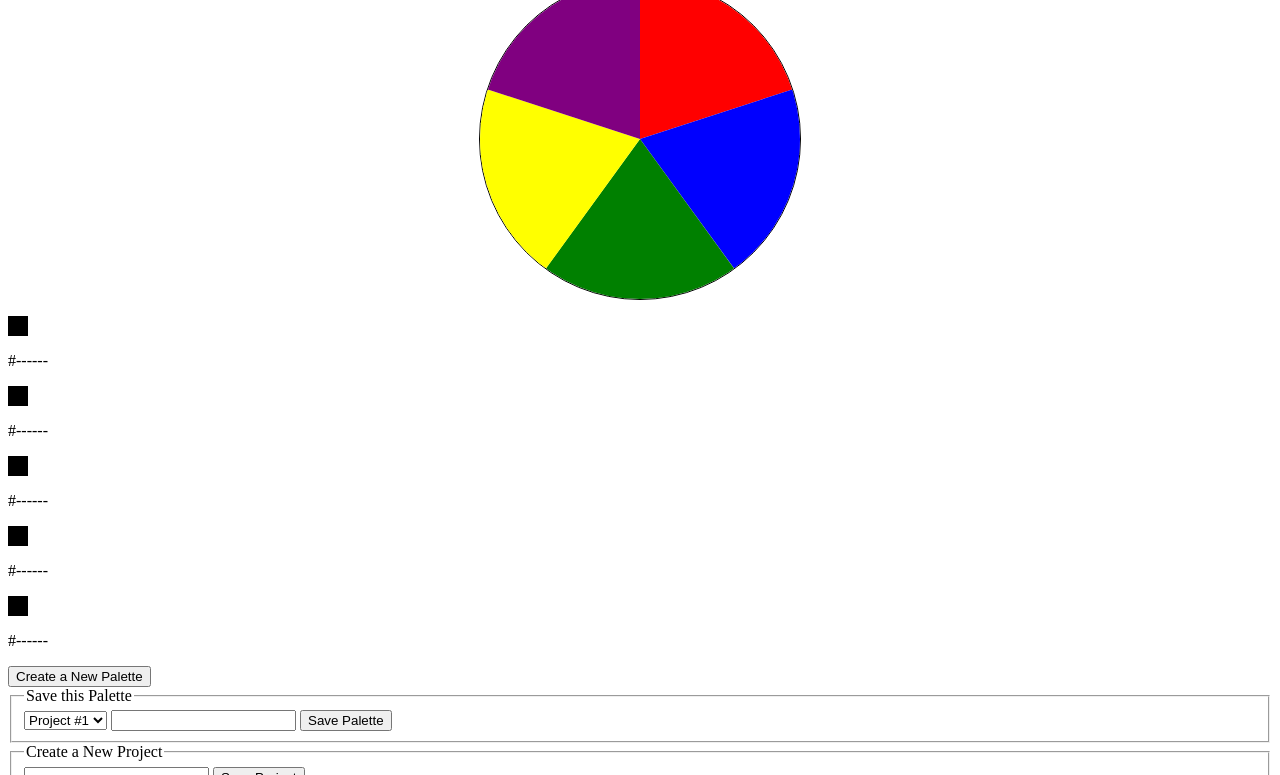
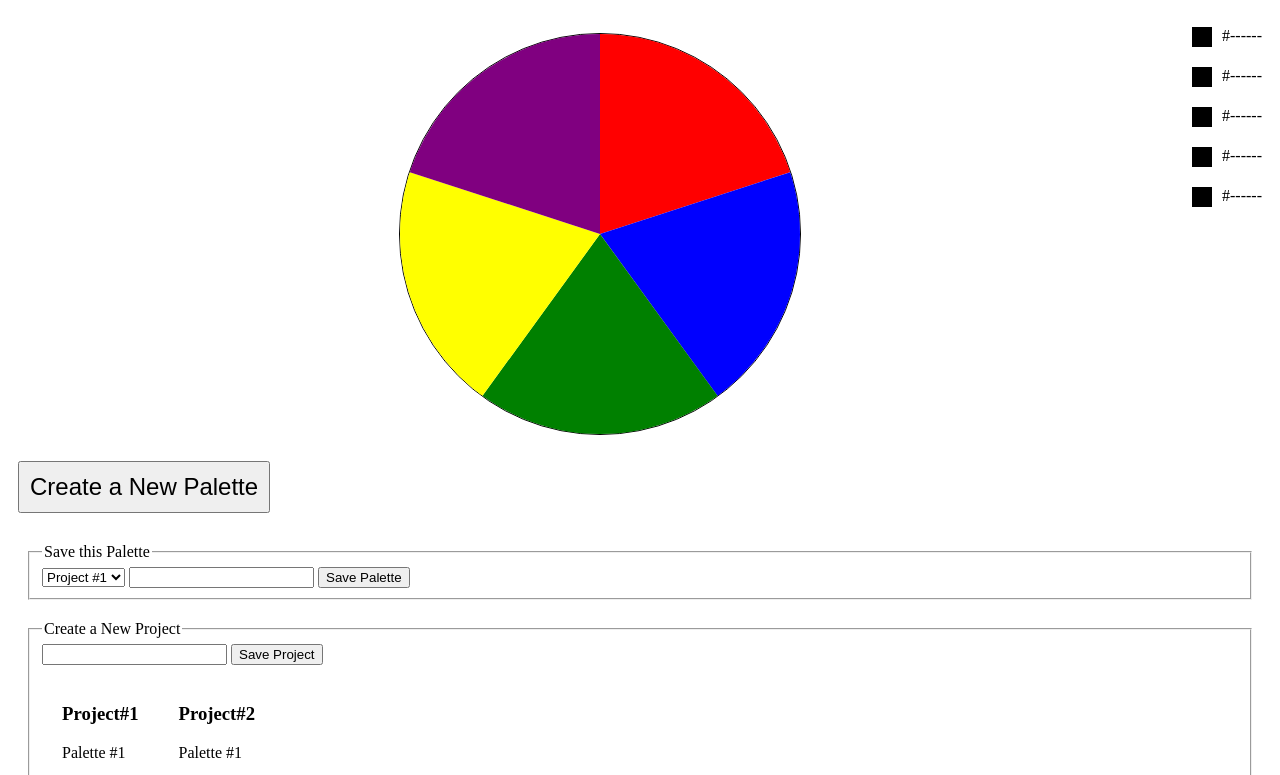
Before and after one commit to Tobin-jn/bouquet-palette, a website: page public/index.html in a window 1280 px wide. Shown: the part 102-877 px from the top of the page. Drawn offline with Linux system fonts and the light colour scheme.

Commit message:
Styling palette and new palette button

```diff
--- a/public/css/styles.css
+++ b/public/css/styles.css
@@ -1,6 +1,12 @@
 .app-title {
   color: red;
   text-align: center;
+  font-size: 3em;
+}
+
+.palette-creator {
+  display: flex;
+  flex-direction: row;
 }
 
 .palette {
@@ -8,8 +14,8 @@
   border: solid black 1px;
   padding: 0;
   margin: 1em auto;
-  width: 20em;
-  height: 20em;
+  width: 25em;
+  height: 25em;
   border-radius: 50%;
   list-style: none;
   overflow: hidden;
@@ -65,8 +71,30 @@ li:nth-child(5) {
   padding: 20px;
 }
 
+
+.hexCode-container {
+  display: flex;
+  flex-direction: row;
+}
+
 .color-circle {
   width: 20px;
   height: 20px;
   background: black;
+  margin: 10px 0px;
 }
+
+.hex-code {
+  margin: 10px;
+}
+
+.create-palette {
+  font-size: 1.5em;
+  padding: 10px;
+  margin: 10px;
+}
+
+.save-project-container,
+.create-project-container {
+  margin: 20px;
+}
--- a/public/index.html
+++ b/public/index.html
@@ -19,16 +19,32 @@
     </ul>
 
     <section class="color-codes">
-      <div class="color-circle circle1"></div><p class='hex-code code1'>#------</p>
-      <div class="color-circle circle2"></div><p class='hex-code code2'>#------</p>
-      <div class="color-circle circle3"></div><p class='hex-code code3'>#------</p>
-      <div class="color-circle circle4"></div><p class='hex-code code4'>#------</p>
-      <div class="color-circle circle5"></div><p class='hex-code code5'>#------</p>
+      <div class="hexCode-container">
+        <div class="color-circle circle1"></div>
+        <p class='hex-code code1'>#------</p>
+      </div>
+      <div class="hexCode-container">
+        <div class="color-circle circle2"></div>
+        <p class='hex-code code2'>#------</p>
+      </div>
+      <div class="hexCode-container">
+        <div class="color-circle circle3"></div>
+        <p class='hex-code code3'>#------</p>
+      </div>
+      <div class="hexCode-container">
+        <div class="color-circle circle4"></div>
+        <p class='hex-code code4'>#------</p>
+      </div>
+      <div class="hexCode-container">
+        <div class="color-circle circle5"></div>
+        <p class='hex-code code5'>#------</p>
+      </div>
     </section>
   </section>
 
   <button class='create-palette'>Create a New Palette</button>
-  <fieldset>
+
+  <fieldset class='save-project-container'>
     <legend>Save this Palette</legend>
     <form class="form-save-palette">
       <select name="Project">
@@ -40,7 +56,7 @@
     </form>
   </fieldset>
 
-  <fieldset>
+  <fieldset class='create-project-container'>
     <legend>Create a New Project</legend>
     <form class="form-save-project">
       <input type="text" class="new-project-input">
```
